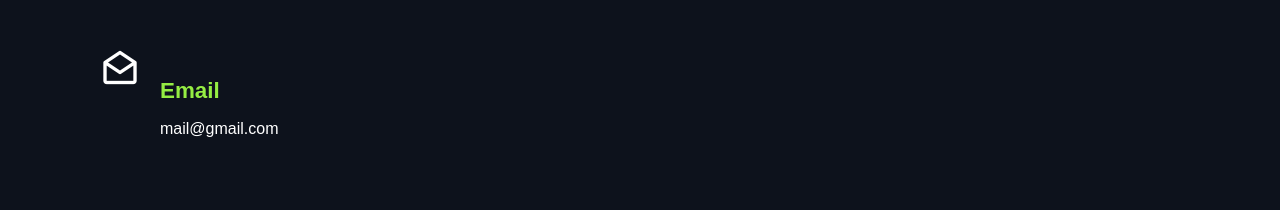
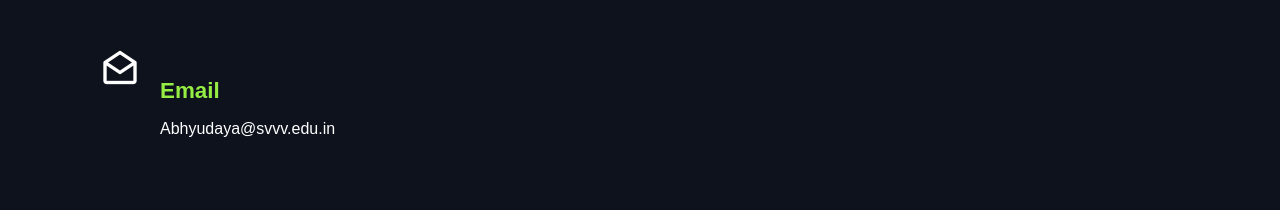
Before and after one commit to aadixcodes/College-Jagat, a React (Vite) app: page /contactus in a window 1280 px wide. Shown: the part 883-1093 px from the top of the page. Built offline with nearby package versions, Linux system fonts and the light colour scheme.

Commit message:
Update contact_us_page.jsx

```diff
--- a/src/pages/contact_us_page.jsx
+++ b/src/pages/contact_us_page.jsx
@@ -49,7 +49,7 @@ const contact_us_page = () => {
 
             <div class="contact-info-content">
               <h4>Email</h4>
-             <p>mail@gmail.com</p>
+             <p>Abhyudaya@svvv.edu.in</p>
             </div>
           </div>
         </div>
```
